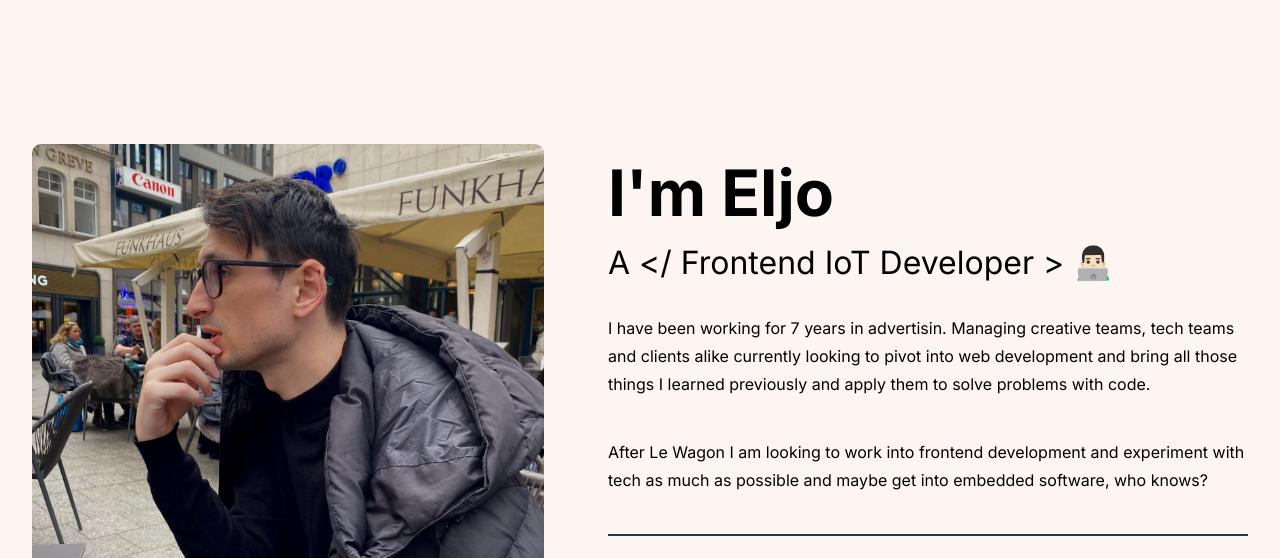
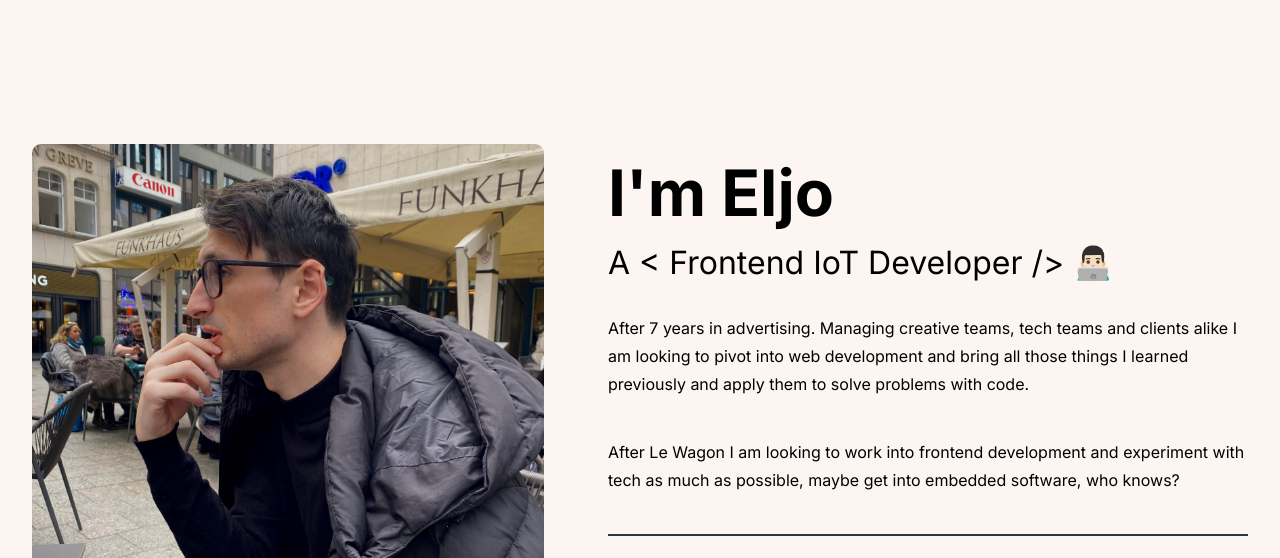
Before and after one commit to EljoPleqi/simple-html-page, a plain HTML site: page index.html in a window 1280 px wide. Shown: the top 558 px of the page. Drawn offline with Linux system fonts and the light colour scheme.

Commit message:
make my profile prettier

```diff
--- a/index.html
+++ b/index.html
@@ -17,18 +17,18 @@
       <div class="main-text-content">
         <div class="main-headers">
           <h1>I'm Eljo</h1>
-          <h3>A &lt;/ Frontend IoT Developer &gt; 👨🏻‍💻</h3>
+          <h3>A &lt; Frontend IoT Developer /&gt; 👨🏻‍💻</h3>
         </div>
         <div class="main-p-text">
           <p>
-            I have been working for 7 years in advertisin. Managing creative
-            teams, tech teams and clients alike currently looking to pivot into
-            web development and bring all those things I learned previously and
-            apply them to solve problems with code.
+            After 7 years in advertising. Managing creative teams, tech teams
+            and clients alike I am looking to pivot into web development and
+            bring all those things I learned previously and apply them to solve
+            problems with code.
           </p>
           <p>
             After Le Wagon I am looking to work into frontend development and
-            experiment with tech as much as possible and maybe get into embedded
+            experiment with tech as much as possible, maybe get into embedded
             software, who knows?
           </p>
           <hr color="#263a44" />
```
